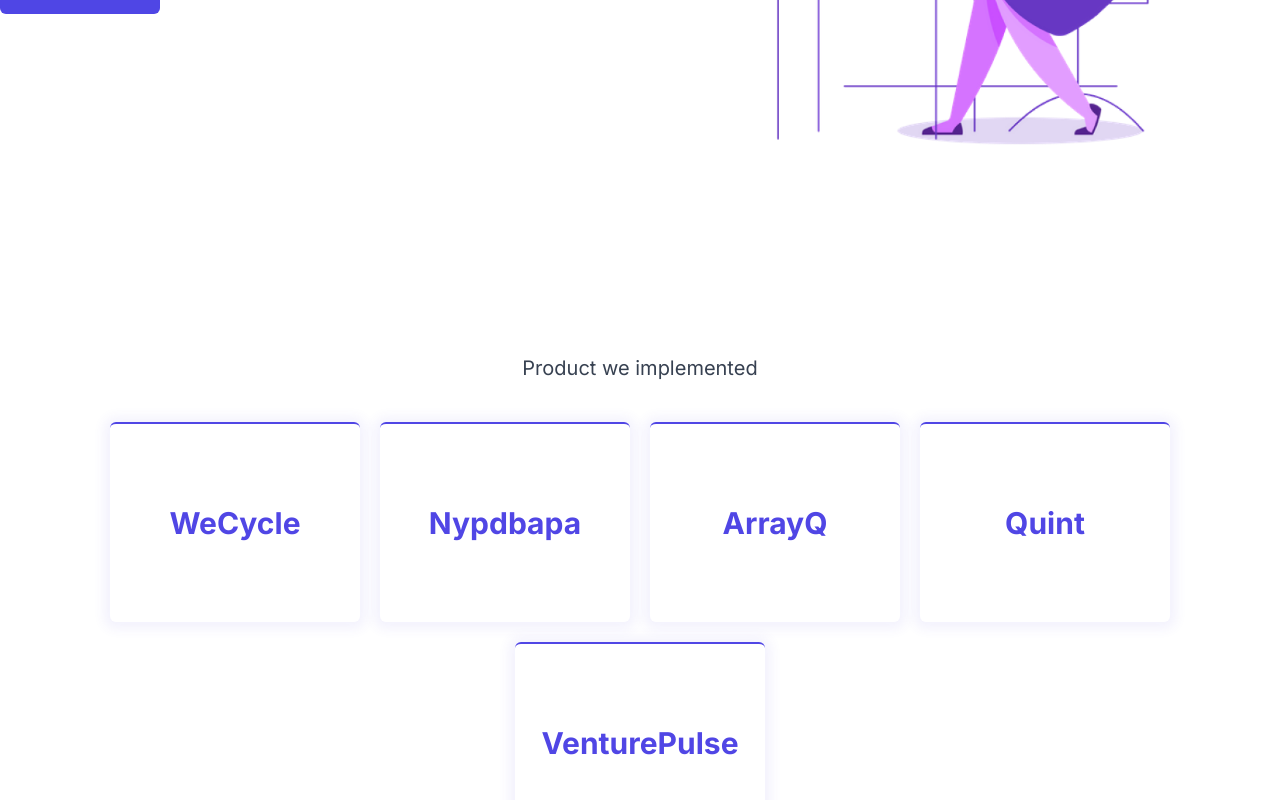
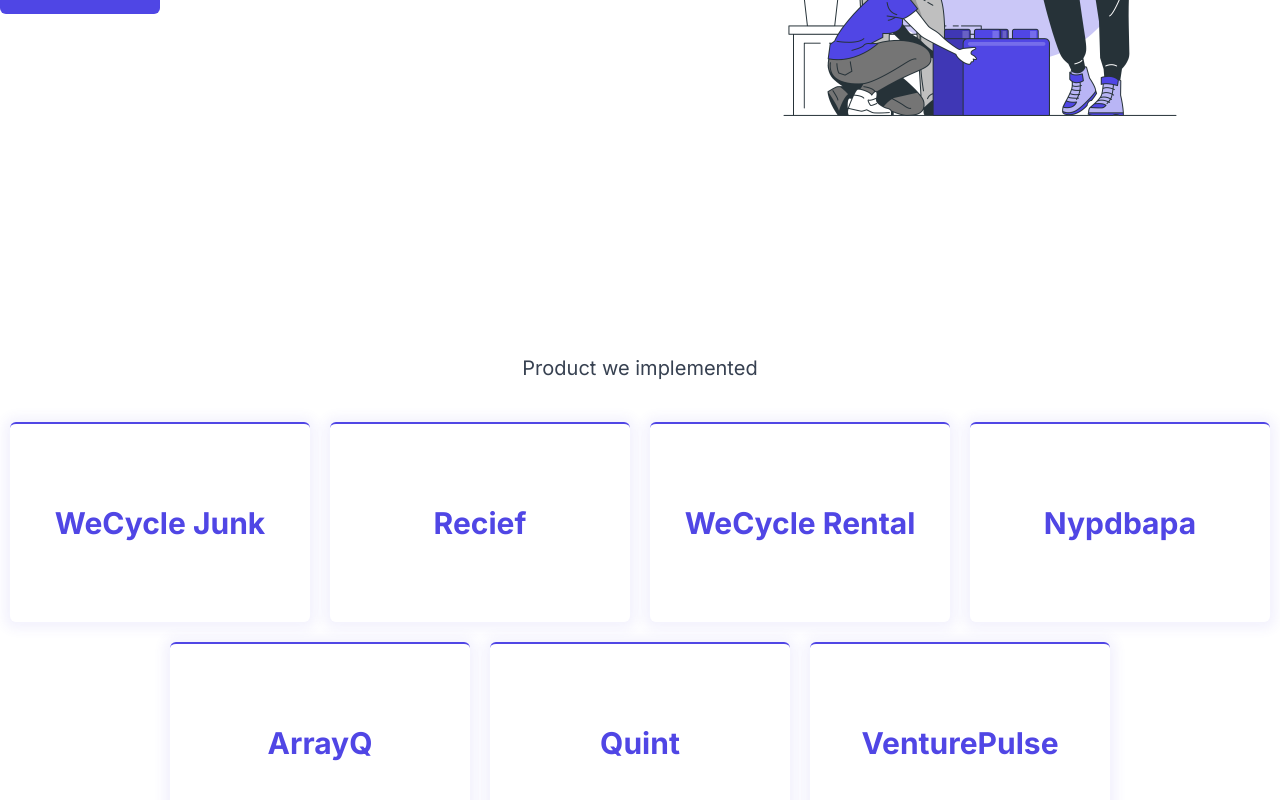
Before and after one commit to tanbelinc/tanbel-marketing, a Next.js app: page / in a window 1280 px wide. Shown: the part 518-1318 px from the top of the page. Built offline with nearby package versions, Linux system fonts and the light colour scheme.

Commit message:
update hero section, and enhance product details

```diff
--- a/components/hero.js
+++ b/components/hero.js
@@ -31,7 +31,7 @@ export default function Hero() {
             </div>
           </div>
         </div>
-        <div className="flex mx-auto max-h-[450px] max-w-[450px]">
+        <div className="flex mx-auto max-h-[500px] max-w-[500px]">
           {/* <Image
             src={heroImg}
             width="400"
@@ -66,7 +66,7 @@ const TeamCard = ({ children, link }) => {
     <a
       target="_blank"
       href={link}
-      className="cursor-pointer w-full md:w-[250px] h-[200px] flex justify-center items-center text-3xl font-extrabold dark:bg-gray-800 text-primary hover:text-green-600 rounded-md p-5 shadow-primary border-t-2 hover:border-t-4 border-primary hover:border-green-600"
+      className="cursor-pointer w-full md:w-[300px] h-[200px] flex justify-center items-center text-3xl font-extrabold dark:bg-gray-800 text-primary hover:text-green-600 rounded-md p-5 shadow-primary border-t-2 hover:border-t-4 border-primary hover:border-green-600"
     >
       {children}
     </a>
--- a/resources/products.js
+++ b/resources/products.js
@@ -1,32 +1,44 @@
 export const products = [
   {
     image: "./apps/wecycle.png",
-    name: "WeCycle",
+    name: "WeCycle Junk",
     width: 200,
-    link: "https://wecycle.io/"
+    link: "https://getwecycle.com/",
+  },
+  {
+    image: "./apps/wecycle.png",
+    name: "Recief",
+    width: 200,
+    link: "https://recief.com/",
+  },
+  {
+    image: "./apps/wecycle.png",
+    name: "WeCycle Rental",
+    width: 200,
+    link: "https://wecycle.io/",
   },
   {
     image: "./apps/bapa.png",
     name: "Nypdbapa",
     width: 100,
-    link: "https://nypdbapa.org/"
+    link: "https://nypdbapa.org/",
   },
   {
     image: "./apps/arrayq.png",
     name: "ArrayQ",
     width: 150,
-    link: "https://arrayq.com/"
+    link: "https://arrayq.com/",
   },
   {
     image: "./apps/quint.png",
     name: "Quint",
     width: 150,
-    link: "https://quint.app/"
+    link: "https://quint.app/",
   },
   {
     image: "./apps/vp.jpeg",
     name: "VenturePulse",
     width: 70,
-    link: "https://www.venturepulsedaily.com/"
-  }
+    link: "https://www.venturepulsedaily.com/",
+  },
 ];
```
Also changed, not shown: public/img/hero.png, public/member/jubayer.png.
